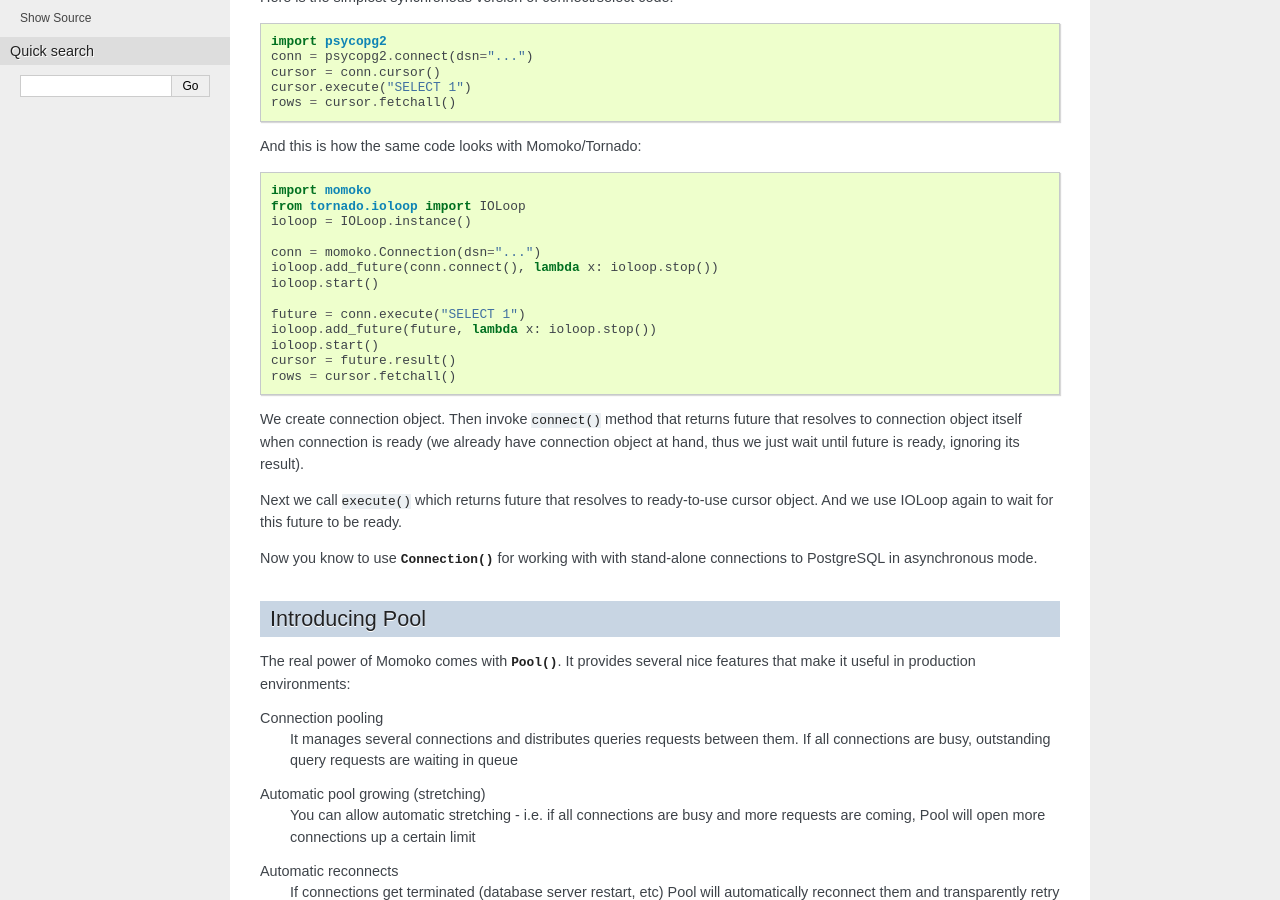
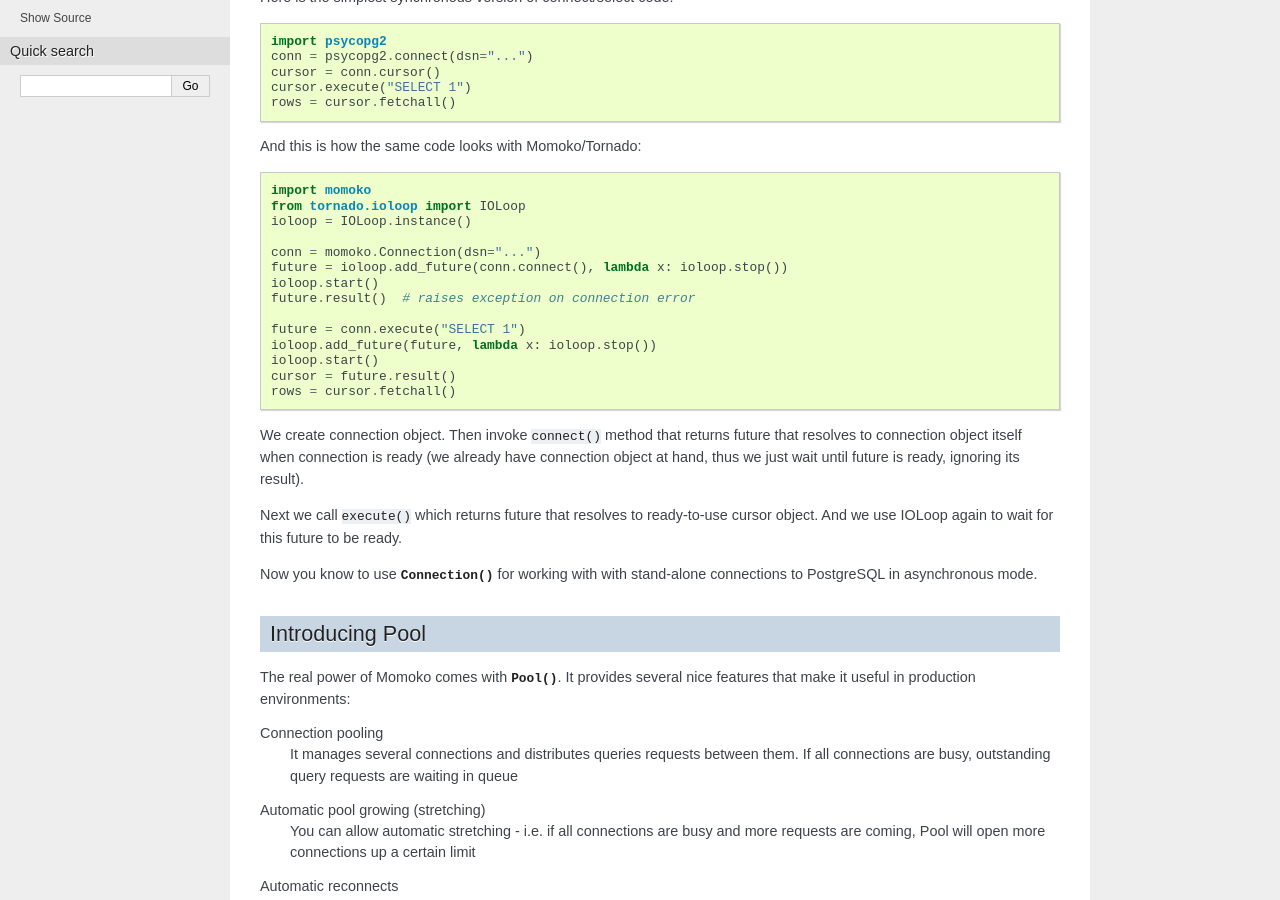
Before and after one commit to FSX/momoko, a Sphinx documentation site: the page built from docs/tutorial.rst, in a window 1280 px wide and 900 px high, scrolled down 451 px. Built offline with Sphinx 7.4.7, drawn with Linux system fonts in a browser that asks for light colours; some of the changed text lies outside the part shown.

Commit message:
Update tutorial.rst
Added result() to connect future to raise a connection error if it happens. Without it "AttributeError: 'NoneType' object has no attribute 'cursor'" happens on execute and it doesn't make any sense.

```diff
--- a/docs/tutorial.rst
+++ b/docs/tutorial.rst
@@ -35,8 +35,9 @@
     ioloop = IOLoop.instance()
 
     conn = momoko.Connection(dsn="...")
-    ioloop.add_future(conn.connect(), lambda x: ioloop.stop())
+    future = ioloop.add_future(conn.connect(), lambda x: ioloop.stop())
     ioloop.start()
+    future.result()  # raises exception on connection error
 
     future = conn.execute("SELECT 1")
     ioloop.add_future(future, lambda x: ioloop.stop())
@@ -118,6 +119,7 @@
         future = application.db.connect()
         ioloop.add_future(future, lambda f: ioloop.stop())
         ioloop.start()
+        future.result()  # raises exception on connection error
 
         http_server = HTTPServer(application)
         http_server.listen(8888, 'localhost')
```
